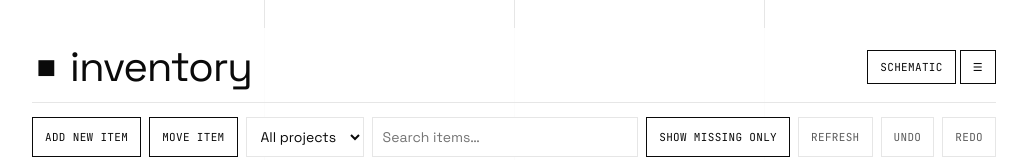
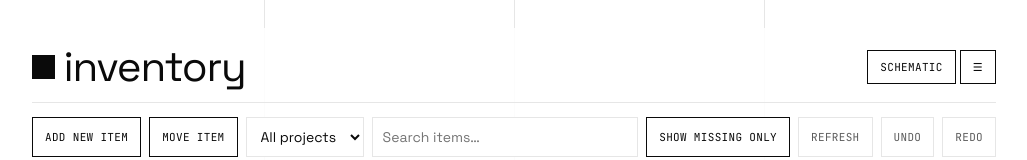
Before and after one commit to l-mercier/InventoryApp, a website: page public/index.html in a window 1280 px wide. Shown: the top 160 px of the page, without its empty margins (126-1153 px from the left). Drawn offline with Linux system fonts and the light colour scheme; no server answers.

Commit message:
Draw the theme-toggle square as a CSS background box, not a "■" glyph
A character's font-metrics box is noticeably larger than its visible ink,
so the hover highlight extended well past what looked like the clickable
square. Drawing it as a background-color box instead makes the hover/click
area and the visible square identical by construction — there's no glyph
padding left to be inconsistent with.

```diff
--- a/public/index.html
+++ b/public/index.html
@@ -23,7 +23,7 @@
   <div class="lines" aria-hidden="true"><i></i><i></i><i></i><i></i></div>
   <div class="container">
     <div class="header">
-      <h1><button id="themeToggle" class="theme-toggle" type="button" aria-label="Toggle light/dark theme">■</button> Inventory</h1>
+      <h1><button id="themeToggle" class="theme-toggle" type="button" aria-label="Toggle light/dark theme"></button> Inventory</h1>
       <div class="top-menu">
         <button id="showViz">Schematic</button>
         <button id="menuToggle">☰</button>
--- a/public/style.css
+++ b/public/style.css
@@ -46,13 +46,18 @@ button, input, select, textarea { font-family: inherit; color: inherit }
 .header { display:flex; align-items:center; justify-content:space-between; padding-bottom:14px; border-bottom:1px solid var(--line); margin-bottom:14px }
 .header h1 { font:400 clamp(26px, 4vw, 42px)/1 var(--sans); letter-spacing:-0.03em; text-transform:lowercase; margin:0; display:flex; align-items:center; gap:0.2em }
 .theme-toggle {
-  -webkit-appearance:none; appearance:none;
-  display:inline-flex; align-items:center; justify-content:center;
-  width:0.9em; height:0.9em; min-width:0; min-height:0; box-sizing:content-box;
-  font-size:0.78em; line-height:1; padding:0; margin:0; border:0; border-radius:0; background:none; color:var(--ink);
-  cursor:pointer; transition:transform 120ms ease, color 120ms ease; flex:none;
+  /* Drawn as a CSS background box rather than a "■" glyph: a character's font-metrics
+     box is noticeably bigger than its visible ink, which left the hover/click area
+     looking mismatched from the visible square. A background box makes the two
+     identical by construction. */
+  -webkit-appearance:none; -moz-appearance:none; appearance:none;
+  display:inline-block;
+  width:0.55em; height:0.55em; min-width:0; min-height:0; box-sizing:content-box;
+  font-size:inherit; line-height:1; padding:0; margin:0; border:0; border-radius:0;
+  background:var(--ink); outline-offset:3px;
+  cursor:pointer; transition:background 120ms ease, transform 120ms ease; flex:none;
 }
-.theme-toggle:hover { color:var(--accent); transform:scale(1.15) }
+.theme-toggle:hover { background:var(--accent); transform:scale(1.15) }
 .top-menu { position:relative }
 .menu { position:absolute; right:0; top:40px; width:min(280px, 90vw); max-height:80vh; overflow:auto; background:var(--paper); border:1px solid var(--ink); padding:12px; display:flex; flex-direction:column; gap:16px; z-index:1001 }
 .menu-section { display:flex; flex-direction:column; gap:2px }
```
